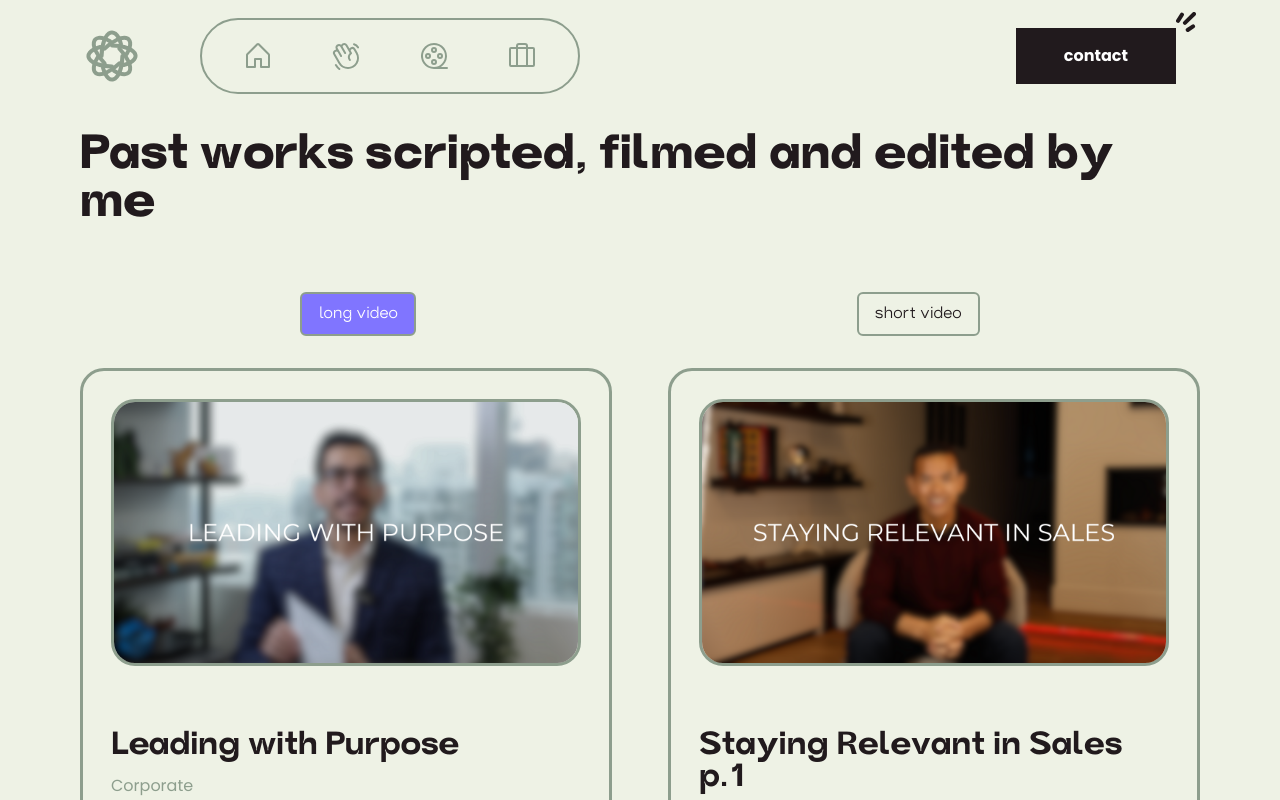
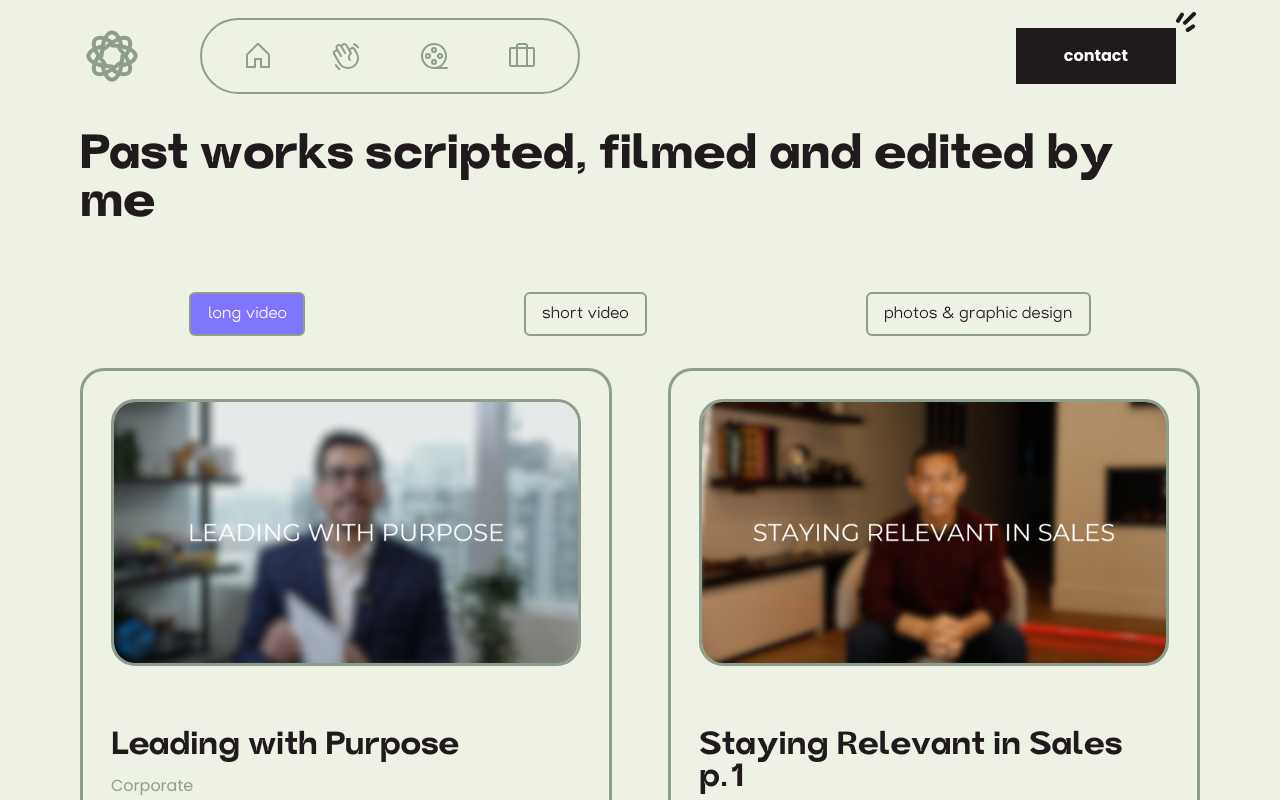
Before and after one commit to DagassaCoop/electronica_portfolio, a React (Vite) app: page /works in a window 1280 px wide. Built offline with nearby package versions, Linux system fonts and the light colour scheme.

Commit message:
refactor: replace TWorkGroup string literals with WORK_GROUPS constant

```diff
--- a/src/entities/Work.tsx
+++ b/src/entities/Work.tsx
@@ -1,8 +1,10 @@
-export type TWorkGroup =
-  | "long video"
-  | "short video"
-  | "photo"
-  | "graphic design";
+export const WORK_GROUPS = [
+  "long video",
+  "short video",
+  "photos & graphic design",
+] as const;
+
+export type TWorkGroup = (typeof WORK_GROUPS)[number];
 
 export type TProjectTypes = "Product" | "Social media" | "Corporate" | "Event";
 
--- a/src/ui/pages/Works/Works.section.tsx
+++ b/src/ui/pages/Works/Works.section.tsx
@@ -4,25 +4,14 @@ import { useState } from "react";
 import { longVideos, shortVideos } from "@/mock/works";
 
 // Entities
-import { IWorkProject, TWorkGroup } from "@/entities/Work";
+import { TWorkGroup, WORK_GROUPS } from "@/entities/Work";
 import WorkProject from "@/ui/components/WorkProject";
-
-const WORK_TYPES: TWorkGroup[] = ["long video", "short video"];
 
 const WorksSection = () => {
   const [workGroup, setWorkGroup] = useState<TWorkGroup>("long video");
-  const [works, setWorks] = useState<IWorkProject[]>(longVideos);
 
   const handleWorkGroupUpdate = (groupName: TWorkGroup) => {
     setWorkGroup(groupName);
-    switch (groupName) {
-      case "long video":
-        setWorks(longVideos);
-        break;
-      case "short video":
-        setWorks(shortVideos);
-        break;
-    }
   };
 
   return (
@@ -30,7 +19,7 @@ const WorksSection = () => {
       <h1 className="h1 mb-16">Past works scripted, filmed and edited by me</h1>
 
       <div className="grid grid-cols-2 max-sm:gap-4 sm:flex justify-around items-center w-full h-auto mb-8">
-        {WORK_TYPES.map((item) => {
+        {WORK_GROUPS.map((item) => {
           return (
             <button
               key={item}
@@ -48,11 +37,22 @@ const WorksSection = () => {
         })}
       </div>
 
-      <div className="w-full grid xl:grid-cols-2 gap-14 mb-20">
-        {works.map((item) => {
-          return <WorkProject project={item} key={item.id} />;
-        })}
-      </div>
+      {/* Content */}
+      {workGroup === "long video" && (
+        <div className="w-full grid xl:grid-cols-2 gap-14 mb-20">
+          {longVideos.map((item) => {
+            return <WorkProject project={item} key={item.id} />;
+          })}
+        </div>
+      )}
+
+      {workGroup === "short video" && (
+        <div className="w-full grid xl:grid-cols-2 gap-14 mb-20">
+          {shortVideos.map((item) => {
+            return <WorkProject project={item} key={item.id} />;
+          })}
+        </div>
+      )}
     </section>
   );
 };
```
